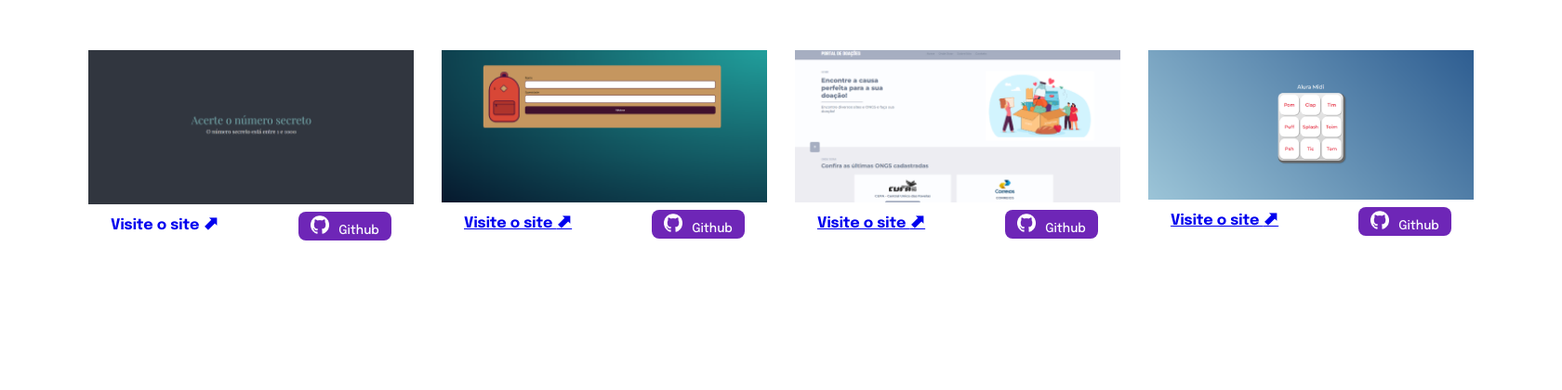
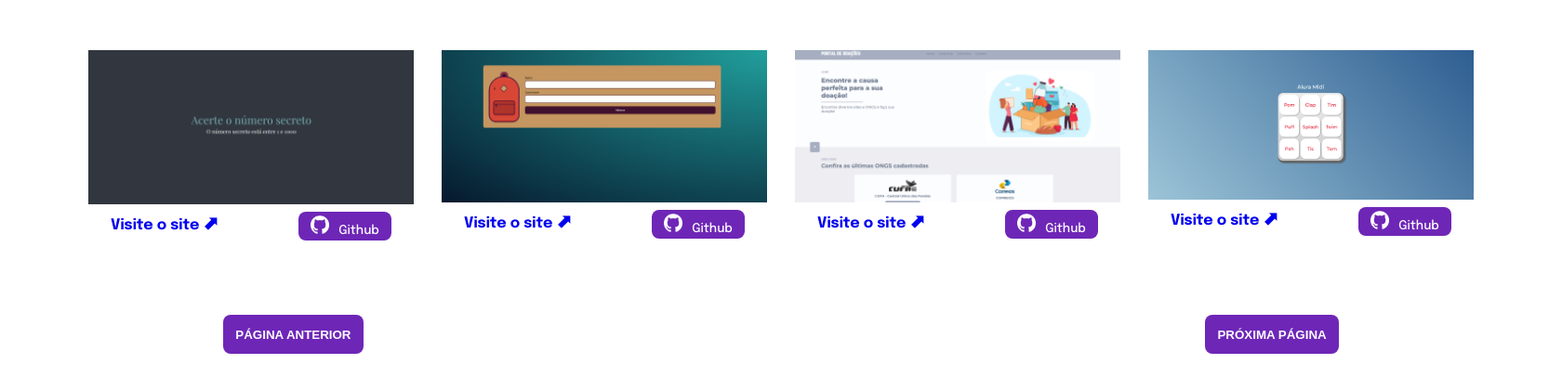
Before and after one commit to camilabrito24/portfolio, a PHP site: page /Projetos.php in a window 1680 px wide. Shown: the part 276-696 px from the top of the page at 93% size. Run offline with PHP 8.4, Linux system fonts and the light colour scheme.

Commit message:
N01_F02 - Criando botões de 'pagina anterior' e 'proxima pagina'.

```diff
--- a/Projetos.php
+++ b/Projetos.php
@@ -44,7 +44,7 @@
         <section class="container-projetos-card">
             <img src="src/projeto2.png" class="container-projetos-card-img">
             <div class="container-projetos-btn">
-                <a href="https://mochiladeviagem-gray.vercel.app/" target="_blank class="container-projetos-btn-site">Visite o site <span>⬈</span></a>
+                <a href="https://mochiladeviagem-gray.vercel.app/" target="_blank" class="container-projetos-btn-site">Visite o site <span>⬈</span></a>
 
                 <button class="container-projetos-card-btn-github">
                     <a href="https://github.com/camilabrito24/mochiladeviagem" target="_blank" class="container-projetos-btn-site-git">
@@ -57,7 +57,7 @@
         <section class="container-projetos-card">
             <img src="src/projeto3.png" class="container-projetos-card-img">
             <div class="container-projetos-btn">
-                <a href="https://doacoes-site.vercel.app/" target="_blank class="container-projetos-btn-site">Visite o site <span>⬈</span></a>
+                <a href="https://doacoes-site.vercel.app/" target="_blank" class="container-projetos-btn-site">Visite o site <span>⬈</span></a>
 
                 <button class="container-projetos-card-btn-github">
                     <a href="https://github.com/camilabrito24/doacoes-site" target="_blank" class="container-projetos-btn-site-git">
@@ -70,7 +70,7 @@
         <section class="container-projetos-card">
             <img src="src/projeto4.png" class="container-projetos-card-img">
             <div class="container-projetos-btn">
-                <a href="https://aluramidi-kohl.vercel.app/" target="_blank class="container-projetos-btn-site">Visite o site <span>⬈</span></a>
+                <a href="https://aluramidi-kohl.vercel.app/" target="_blank" class="container-projetos-btn-site">Visite o site <span>⬈</span></a>
 
                 <button class="container-projetos-card-btn-github">
                     <a href="https://github.com/camilabrito24/aluramidi" target="_blank" class="container-projetos-btn-site-git">
@@ -81,6 +81,10 @@
             </div>
         </section>
     </section>
+    <section class="container_btn_proxima_pagina">
+        <button class="btn_proxima_pagina">PÁGINA ANTERIOR</button>
+        <button class="btn_proxima_pagina">PRÓXIMA PÁGINA</button>
+    </section>
 </main>
 
 </body>
--- a/styles/styles.css
+++ b/styles/styles.css
@@ -192,3 +192,24 @@ span{
     font-size: 20px;
     font-weight: 900;
 }
+
+.container_btn_proxima_pagina{
+    display: flex;
+    flex-direction: row;
+    justify-content: space-between;
+    margin: 5em 15em;
+}
+
+.btn_proxima_pagina{
+    background-color: #6E26B7;
+    color: #FCFDFF;
+    padding: 1em;
+    border-radius: 8px;
+    border:none;
+    cursor: pointer;
+    font-weight: 700;
+}
+
+.btn_proxima_pagina:hover{
+    background-color: #341159;
+}
```
